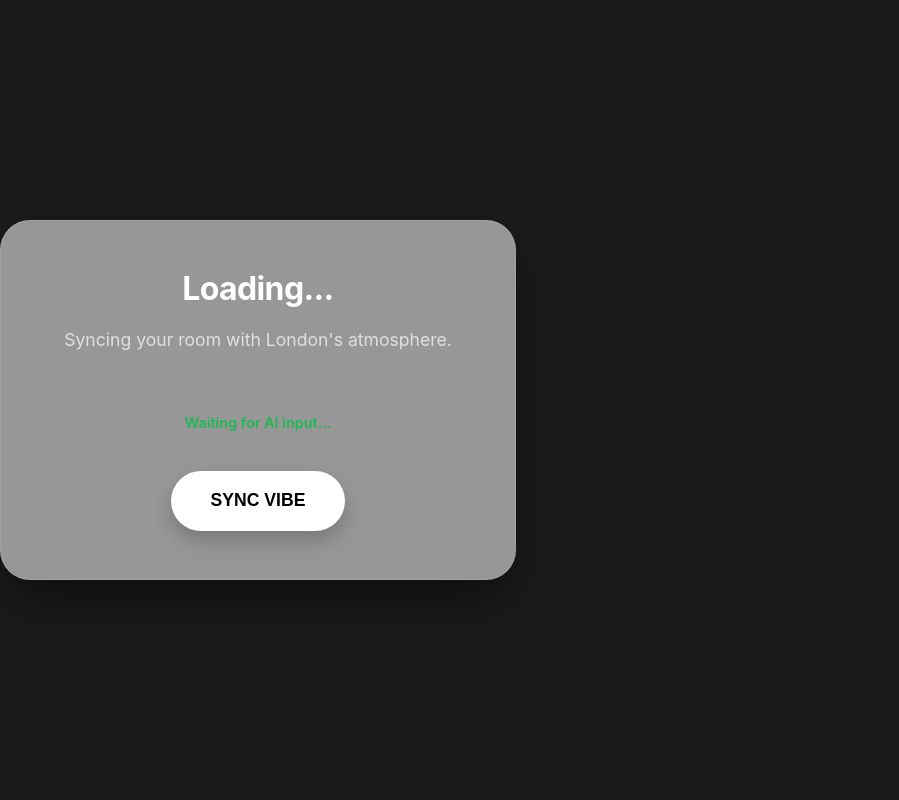
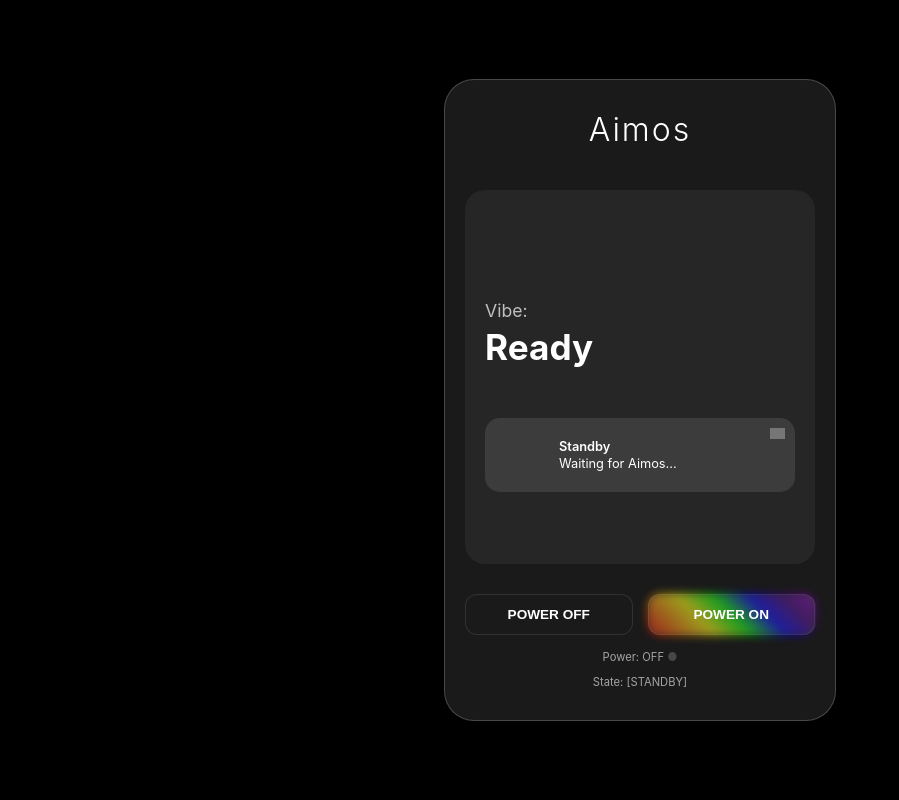
Before and after one commit to harearen/ambientlamp, a Flask app: page / in a window 1280 px wide. Shown: the whole page, without its empty margins (0-899 px from the left). Run offline with Flask 3, Linux system fonts and the light colour scheme; some libraries are stand-ins or nearby versions; grey boxes are pictures that could not be loaded.

Commit message:
update web ui

```diff
--- a/app.py
+++ b/app.py
@@ -37,7 +37,7 @@ def update_vibe():
 
         vibe = get_ai_vibe(weather_info["status"], weather_info["temp"], current_time)
 
-        is_spotify_success = play_vibe(
+        success, spotify_info = play_vibe(
             vibe["spotify_query"],
             SPOTIPY_CLIENT_ID,
             SPOTIPY_CLIENT_SECRET,
@@ -52,12 +52,13 @@ def update_vibe():
 
 
         return jsonify({
-            "vibe_name": vibe["vibe_name"],
-            "reason": vibe["reason"],
-            "spotify_query": vibe["spotify_query"],
-            "rgb": [r, g, b],
-            "spotify_status": "success" if is_spotify_success else "error"
-        })
+        "status": "success",
+        "vibe_name": vibe["vibe_name"],
+        "reason": vibe["reason"],
+        "rgb": [r, g, b],
+        "spotify": spotify_info,
+        "spotify_status": "success" if success else "error"
+    })
 
     except Exception as e:
         print(f"Error during update: {e}")
@@ -66,5 +67,19 @@ def update_vibe():
             "status": "critical_error"
         }), 500
 
+@app.route('/api/stop_vibe')
+def stop_vibe():
+    try:
+       from utils.spotify import stop_spotify
+       success = stop_spotify(
+            os.getenv("SPOTIPY_CLIENT_ID") or os.getenv("SPOTIFY_CLIENT_ID"),
+            os.getenv("SPOTIPY_CLIENT_SECRET") or os.getenv("SPOTIFY_CLIENT_SECRET"),
+            os.getenv("SPOTIPY_REDIRECT_URI") or os.getenv("SPOTIFY_REDIRECT_URI")
+        )
+       return jsonify({"status": "success" if success else "error"})
+    except Exception as e:
+        print(f"Stop error: {e}")
+        return jsonify({"status": "error"}), 500
+
 if __name__ == '__main__':
     app.run(host='0.0.0.0', port=5001, debug=True)
--- a/templates/index.html
+++ b/templates/index.html
@@ -3,145 +3,309 @@
   <head>
     <meta charset="UTF-8" />
     <meta name="viewport" content="width=device-width, initial-scale=1.0" />
-    <title>Aimos</title>
+    <title>Aimos - Ambient Vibe Controller</title>
     <style>
       :root {
-        --bg-color: #1a1a1a;
-        --accent-color: #ffffff;
+        --glass-bg: rgba(255, 255, 255, 0.1);
+        --glass-border: rgba(255, 255, 255, 0.2);
+        --text-color: #ffffff;
       }
+
       body {
         margin: 0;
         padding: 0;
+        font-family: "Inter", sans-serif;
+        color: var(--text-color);
         height: 100vh;
+        display: flex;
+        justify-content: center;
+        align-items: center;
+        background: #000;
+        transition: background 1.5s ease;
+        overflow: hidden;
+      }
+
+      .glass-container {
+        width: 350px;
+        height: 600px;
+        background: var(--glass-bg);
+        backdrop-filter: blur(20px);
+        -webkit-backdrop-filter: blur(20px);
+        border: 1px solid var(--glass-border);
+        border-radius: 30px;
+        display: flex;
+        flex-direction: column;
+        padding: 20px;
+        box-shadow: 0 25px 50px -12px rgba(0, 0, 0, 0.5);
+        text-align: center;
+      }
+
+      h1 {
+        font-weight: 300;
+        letter-spacing: 2px;
+        margin-top: 10px;
+      }
+
+      .vibe-card {
+        background: rgba(255, 255, 255, 0.05);
+        border-radius: 20px;
+        padding: 20px;
+        margin-top: 20px;
+        flex-grow: 1;
         display: flex;
         flex-direction: column;
         justify-content: center;
-        background-color: var(--bg-color);
-        color: var(--accent-color);
-        font-family:
-          "Inter",
-          -apple-system,
-          BlinkMacSystemFont,
-          "Segoe UI",
-          Roboto,
-          sans-serif;
-        transition: background-color 2.5s cubic-bezier(0.4, 0, 0.2, 1);
+        gap: 30px;
+      }
+
+      .vibe-content {
+        text-align: left;
+        margin: 20px 0;
+      }
+
+      .vibe-content .label {
+        font-size: 1.1rem;
+        margin-bottom: 5px;
+        opacity: 0.7;
+      }
+
+      .vibe-content h2 {
+        font-size: 2.2rem;
+        margin: 0;
+        line-height: 1.2;
+      }
+
+      .spotify-widget {
+        background: rgba(255, 255, 255, 0.1);
+        border-radius: 15px;
+        padding: 12px;
+        display: flex;
+        align-items: center;
+        gap: 12px;
+        position: relative;
+      }
+
+      #album-art {
+        width: 50px;
+        height: 50px;
+        border-radius: 8px;
+        object-fit: cover;
+        opacity: 0;
+        transition: opacity 0.8s ease;
+      }
+
+      .track-info {
+        text-align: left;
+        font-size: 0.8rem;
         overflow: hidden;
       }
 
-      .glass-card {
-        background: rgba(255, 255, 255, 0.55);
-        backdrop-filter: blur(15px);
-        -webkit-backdrop-filter: blur(15px);
-        border: 1px solid rgba(255, 255, 255, 0.1);
-        padding: 3rem 2rem;
-        border-radius: 30px;
-        text-align: center;
-        width: 85%;
-        max-width: 450px;
-        box-shadow: 0 25px 50px -12px rgba(0, 0, 0, 0.5);
+      .track-info p {
+        margin: 0;
+        white-space: nowrap;
+        overflow: hidden;
+        text-overflow: ellipsis;
       }
 
-      h1 {
-        font-size: 2rem;
-        font-weight: 700;
-        margin: 0 0 1rem 0;
-        letter-spacing: -0.02em;
+      #playlist-name {
+        font-weight: 600;
+        margin-bottom: 2px;
       }
 
-      #reason {
-        font-size: 1.1rem;
-        line-height: 1.6;
-        opacity: 0.7;
-        margin-bottom: 2rem;
-        min-height: 3.2em;
+      .spotify-icon {
+        position: absolute;
+        top: 10px;
+        right: 10px;
+        width: 15px;
+        opacity: 0.6;
       }
 
-      .spotify-status {
+      .controls {
+        margin-top: 30px;
+      }
+
+      .button-group {
+        display: flex;
+        justify-content: center;
+        gap: 15px;
+        margin-bottom: 15px;
+      }
+
+      .power-btn {
+        flex: 1;
+        padding: 12px;
+        border-radius: 12px;
+        font-size: 0.85rem;
+        font-weight: 600;
+        cursor: pointer;
         display: flex;
         align-items: center;
         justify-content: center;
-        gap: 8rem;
-        font-size: 0.9rem;
-        color: #1db954;
-        font-weight: 600;
-        margin-bottom: 2.5rem;
+        gap: 8px;
+        transition: all 0.3s ease;
+        border: none;
+        color: white;
       }
 
-      button {
-        background-color: var(--accent-color);
-        color: black;
-        border: none;
-        padding: 1.2rem 2.5rem;
-        font-size: 1.1rem;
-        font-weight: 700;
-        border-radius: 100px;
-        cursor: pointer;
-        transition: all 0.3s ease;
-        box-shadow: 0 10px 20px rgba(0, 0, 0, 0.2);
+      .power-btn.off {
+        background-color: #1a1a1a;
+        border: 1px solid rgba(255, 255, 255, 0.1);
       }
 
-      button:hover {
-        transform: translateY(-2px);
-        box-shadow: 0 15px 25px rgba(0, 0, 0, 0.3);
-        opacity: 0.9;
+      .power-btn.on {
+        background: rgba(255, 255, 255, 0.05);
+        backdrop-filter: blur(5px);
+        border: 1px solid rgba(255, 255, 255, 0.1);
+        position: relative;
+        z-index: 1;
       }
 
-      button:active {
-        transform: translateY(0);
-        box-shadow: 0 5px 10px rgba(0, 0, 0, 0.1);
-        opacity: 0.9;
+      .power-btn.on::before {
+        content: "";
+        position: absolute;
+        top: -2px;
+        left: -2px;
+        bottom: -2px;
+        right: -2px;
+        background: linear-gradient(
+          45deg,
+          #ff0000,
+          #ff7f00,
+          #ffff00,
+          #00ff00,
+          #0000ff,
+          #4b0082,
+          #9400d3
+        );
+        border-radius: 14px;
+        z-index: -1;
+        opacity: 0.5;
+        filter: blur(4px);
+        transition: opacity 0.3s ease;
       }
 
-      .loading-spinner {
-        display: none;
-        margin-top: 1rem;
-        font-size: 0.8rem;
-        letter-spacing: 0.1em;
-        text-transform: uppercase;
+      .power-btn:active {
+        transform: scale(0.96);
+      }
+
+      .system-status {
+        margin-top: 15px;
+        font-size: 0.7rem;
+        opacity: 0.6;
+      }
+
+      #status-dot {
+        color: #666;
+        transition: color 0.5s ease;
       }
     </style>
   </head>
-    <body>
-        <div class="glass-card">
-            <h1 id="vibe-name">Loading...</h1>
-            <p id="reason">Syncing your room with London's atmosphere.</p>
+  <body>
+    <div class="glass-container">
+      <header>
+        <h1>Aimos</h1>
+      </header>
 
-        <div class="spotify-status">
-            <span id="spotify-query">Waiting for AI input...</span>
+      <main class="vibe-card">
+        <div class="vibe-content">
+          <p class="label">Vibe:</p>
+          <h2 id="vibe-name">Ready</h2>
         </div>
 
-        <button id="sync-btn" onclick="updateVibe()">SYNC VIBE</button>
-        <div id="loader" class="loading-spinner">Analyzing London Sky...</div>
+        <div class="spotify-widget">
+          <img id="album-art" src="https://via.placeholder.com/50" alt="Art" />
+          <div class="track-info">
+            <p id="playlist-name">Standby</p>
+            <p id="track-details">Waiting for Aimos...</p>
+          </div>
+          <img
+            src="https://upload.wikimedia.org/wikipedia/commons/1/19/Spotify_logo_without_text.svg"
+            class="spotify-icon"
+            alt="Spotify"
+          />
+        </div>
+      </main>
+
+      <footer class="controls">
+        <div class="button-group">
+          <button id="btn-power-off" class="power-btn off" onclick="powerOff()">
+            POWER OFF
+          </button>
+          <button id="btn-power-on" class="power-btn on" onclick="powerOn()">
+            POWER ON
+          </button>
+        </div>
+
+        <div class="system-status">
+          <p>
+            Power: <span id="status-text-power">OFF</span>
+            <span id="status-dot">●</span>
+          </p>
+          <p>State: [<span id="status-text-state">STANDBY</span>]</p>
+        </div>
+      </footer>
     </div>
+
     <script>
-        async function updateVibe(){
-            const btn = document.getElementById('sync-btn');
-            const loader = document.getElementById('loader');
+      async function powerOn() {
+        const btnOn = document.getElementById("btn-power-on");
+        const vibeName = document.getElementById("vibe-name");
+        const statusDot = document.getElementById("status-dot");
+        const albumArt = document.getElementById("album-art");
+        const playlistName = document.getElementById("playlist-name");
+        const trackDetails = document.getElementById("track-details");
 
-            btn.disabled = true;
-            loader.innerText = "THINKING...";
-            loader.style.display = 'block';
+        btnOn.disabled = true;
+        vibeName.innerText = "Syncing...";
 
-            try{
-                const response = await fetch('/api/update_vibe');
-                const data = await response.json();
+        try {
+          const response = await fetch("/api/update_vibe");
+          const data = await response.json();
 
-                document.getElementById('vibe-name').innerText = data.vibe_name;
-                document.getElementById('reason').innerText = data.reason;
-                document.getElementById('spotify-query').innerText = "♫ " + data.spotify_query;
+          if (data.status === "success") {
+            document.getElementById("vibe-name").innerText = data.vibe_name;
 
-                const [r, g, b] = data.led_rgb;
-                document.body.style.backgroundColor = `rgb(${r}, ${g}, ${b})`;
-            } catch (error) {
-                console.error('Error:', error);
-                document.getElementById('reason').innerText = "Oops! Connection lost in the fog.";
-            } finally {
-                btn.disabled = false;
-                btn.innerText = "SYNC VIBE";
-                loader.style.display = "none";
+            if (data.spotify) {
+              document.getElementById("album-art").src = data.spotify.album_art;
+              albumArt.style.opacity = "1";
+              document.getElementById("playlist-name").innerText =
+                data.spotify.playlist;
+              document.getElementById("track-details").innerText =
+                `${data.spotify.track} • ${data.spotify.artist}`;
             }
 
+            const [r, g, b] = data.rgb;
+            document.body.style.background = `radial-gradient(circle at center, rgb(${r}, ${g}, ${b}) 0%, #000 120%)`;
+
+            document.getElementById("status-text-power").innerText = "ON";
+            document.getElementById("status-dot").style.color = "#4ade80";
+          }
+        } catch (error) {
+          console.error(error);
+        } finally {
+          btnOn.disabled = false;
         }
+      }
+
+      async function powerOff() {
+        try {
+          await fetch("/api/stop_vibe");
+        } catch (e) {
+          console.error("Failed to stop music");
+        }
+        document.getElementById("vibe-name").innerText = "Sleep Mode";
+        document.getElementById("status-text-power").innerText = "OFF";
+        document.getElementById("status-text-state").innerText = "STANDBY";
+        document.getElementById("status-dot").style.color = "#666";
+        document.getElementById("playlist-name").innerText = "Standby";
+        document.getElementById("track-details").innerText =
+          "Aimos is resting.";
+        document.getElementById("album-art").style.opacity = "0";
+        document.getElementById("album-art").src =
+          "https://via.placeholder.com/50";
+
+        document.body.style.background = "#000";
+      }
     </script>
-        </div></html>
+  </body>
+</html>
```
Also changed, not shown: utils/spotify.py (+37 -1 lines).
